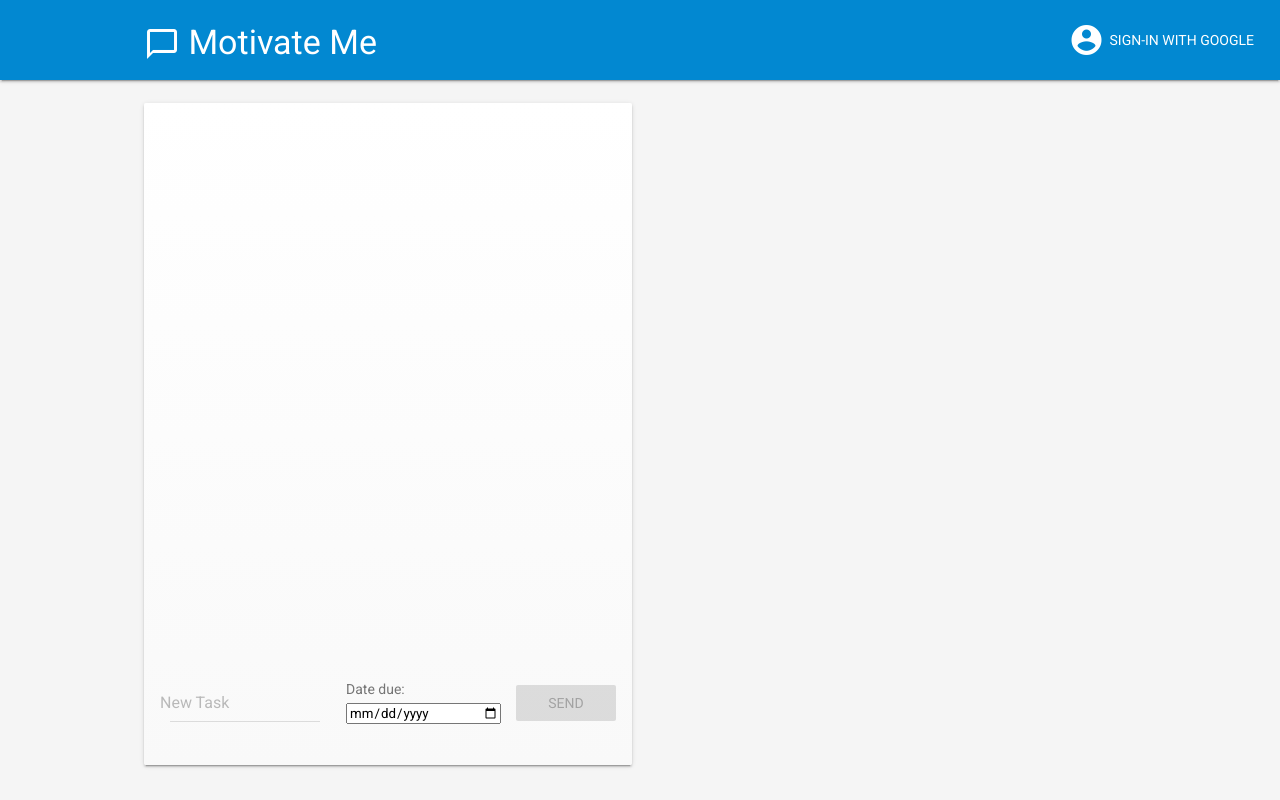
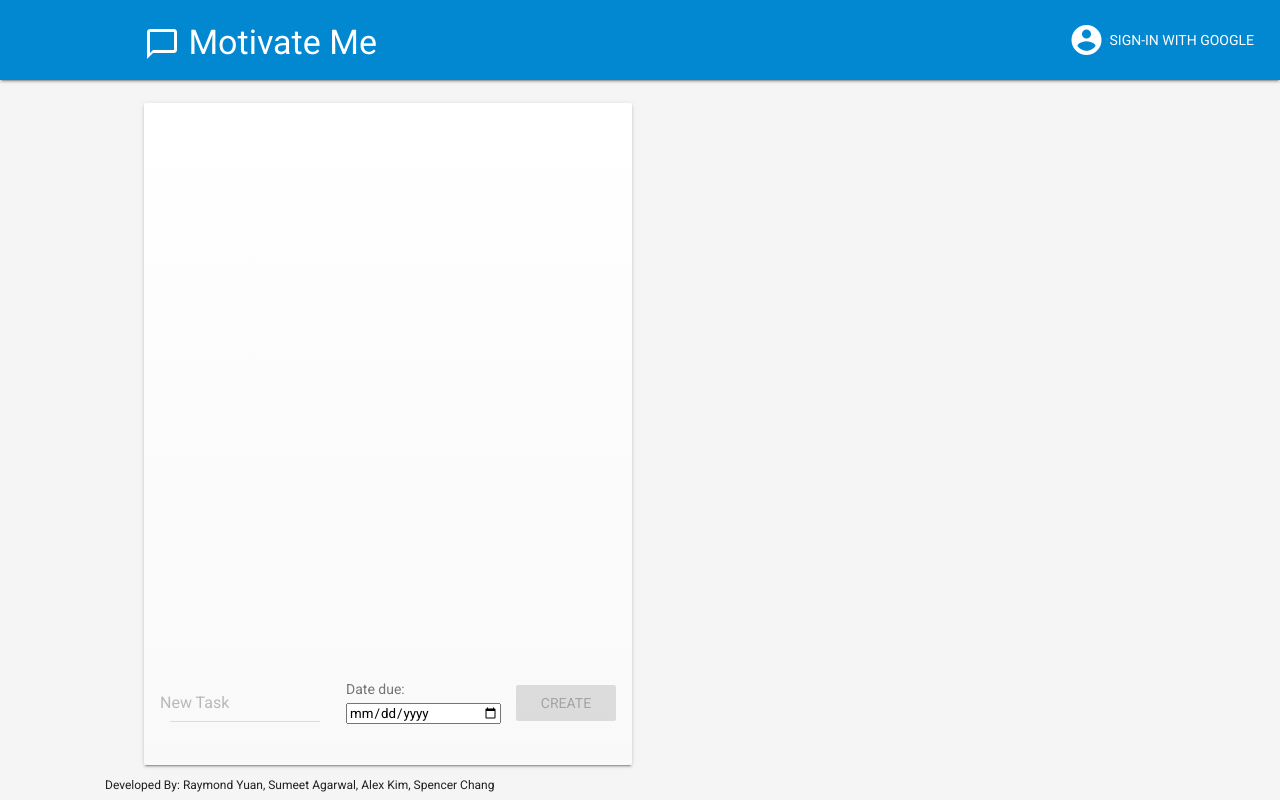
Before and after one commit to raymond-yuan/motivateme, a plain HTML site: page web-start/index.html in a window 1280 px wide. Drawn offline with nearby package versions, Linux system fonts and the light colour scheme; no server answers.

Commit message:
ahuifgbjr

```diff
--- a/web-start/index.html
+++ b/web-start/index.html
@@ -99,7 +99,7 @@
             </div>
             <div id="submission-card">
               <button id="submit" disabled type="submit" class="mdl-button mdl-js-button mdl-button--raised mdl-js-ripple-effect">
-                Send
+                Create
               </button>
             </div>
           </form>
@@ -112,6 +112,7 @@
       </div>
 
     </div>
+    <div class="developedBy"> Developed By: Raymond Yuan, Sumeet Agarwal, Alex Kim, Spencer Chang
   </main>
 </div>
 
--- a/web-start/scripts/main.js
+++ b/web-start/scripts/main.js
@@ -301,7 +301,9 @@ MotivateMe.prototype.displayMessage = function(key, name, text, picUrl, deadline
 };
 
 MotivateMe.prototype.joinTask = function(key, name) {
+
   var div = document.getElementById(key);
+  // div.style.display = 'none';
   div.value = "Joined!"
   var uid = firebase.auth().currentUser.uid;
   var currUser = firebase.auth().currentUser.displayName;
--- a/web-start/styles/main.css
+++ b/web-start/styles/main.css
@@ -201,3 +201,11 @@ main, #messages-card {
 .input {
   text-align: right;
 }
+.developedBy {
+  padding-top: 25px;
+  padding-left: 105px;
+  font-size: 12px;
+}
+.join {
+  text-align: right;
+}
```
